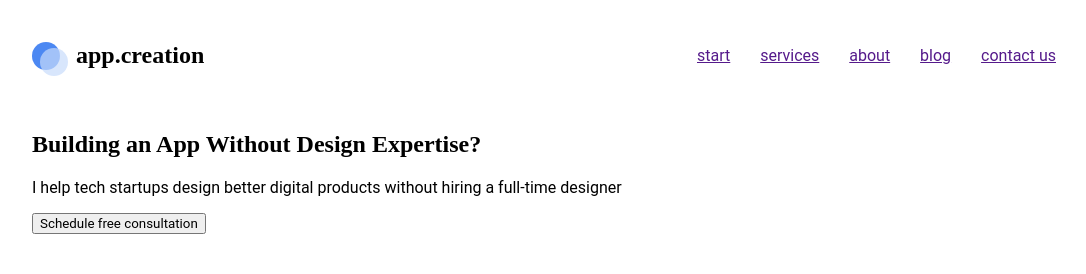
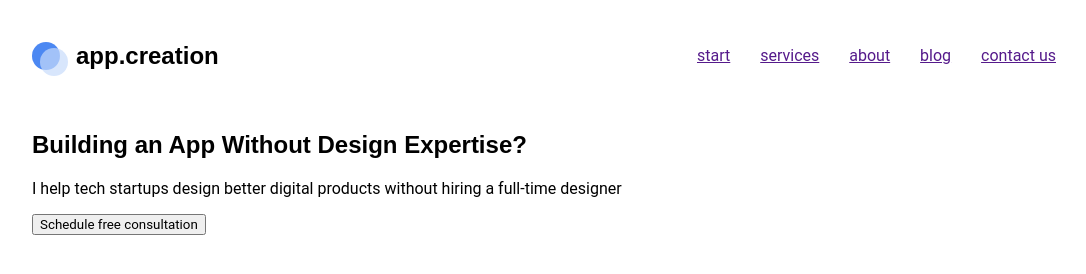
Before and after one commit to lisaredfox/First, a plain HTML site: page index.html in a window 1280 px wide. Shown: the whole page, without its empty margins (96-1182 px from the left). Drawn offline with Linux system fonts and the light colour scheme.

Commit message:
Исправила все по коментарию ментора

```diff
--- a/fonts.css
+++ b/fonts.css
@@ -4,7 +4,7 @@
 
 @font-face {
     font-family: 'pt_serifbold';
-    src: url('fonts/ptserif-bold-webfont.woff') format('woff');
+    src: url('Fonts/ptserif-bold-webfont.woff') format('woff');
     font-weight: normal;
     font-style: normal;
 
@@ -15,7 +15,7 @@
 
 @font-face {
     font-family: 'pt_serifbold_italic';
-    src: url('fonts/ptserif-bolditalic-webfont.woff') format('woff');
+    src: url('Fonts/ptserif-bolditalic-webfont.woff') format('woff');
     font-weight: normal;
     font-style: normal;
 
@@ -26,7 +26,7 @@
 
 @font-face {
     font-family: 'pt_serifitalic';
-    src: url('fonts/ptserif-italic-webfont.woff') format('woff');
+    src: url('Fonts/ptserif-italic-webfont.woff') format('woff');
     font-weight: normal;
     font-style: normal;
 
@@ -37,7 +37,7 @@
 
 @font-face {
     font-family: 'pt_serifregular';
-    src: url('fonts/ptserif-regular-webfont.woff') format('woff');
+    src: url('Fonts/ptserif-regular-webfont.woff') format('woff');
     font-weight: normal;
     font-style: normal;
 
@@ -45,7 +45,7 @@
 
 @font-face {
     font-family: 'robotomedium_italic';
-    src: url('fonts/roboto-mediumitalic-webfont.woff') format('woff');
+    src: url('Fonts/roboto-mediumitalic-webfont.woff') format('woff');
     font-weight: normal;
     font-style: normal;
 
@@ -56,7 +56,7 @@
 
 @font-face {
     font-family: 'robotoregular';
-    src: url('fonts/roboto-regular-webfont.woff') format('woff');
+    src: url('Fonts/roboto-regular-webfont.woff') format('woff');
     font-weight: normal;
     font-style: normal;
 
@@ -67,7 +67,7 @@
 
 @font-face {
     font-family: 'robotothin';
-    src: url('fonts/roboto-thin-webfont.woff') format('woff');
+    src: url('Fonts/roboto-thin-webfont.woff') format('woff');
     font-weight: normal;
     font-style: normal;
 
@@ -78,7 +78,7 @@
 
 @font-face {
     font-family: 'robotothin_italic';
-    src: url('fonts/roboto-thinitalic-webfont.woff') format('woff');
+    src: url('Fonts/roboto-thinitalic-webfont.woff') format('woff');
     font-weight: normal;
     font-style: normal;
 
@@ -89,7 +89,7 @@
 
 @font-face {
     font-family: 'robotoitalic';
-    src: url('fonts/roboto-italic-webfont.woff') format('woff');
+    src: url('Fonts/roboto-italic-webfont.woff') format('woff');
     font-weight: normal;
     font-style: normal;
 
@@ -100,7 +100,7 @@
 
 @font-face {
     font-family: 'robotolight';
-    src: url('fonts/roboto-light-webfont.woff') format('woff');
+    src: url('Fonts/roboto-light-webfont.woff') format('woff');
     font-weight: normal;
     font-style: normal;
 
@@ -111,7 +111,7 @@
 
 @font-face {
     font-family: 'robotolight_italic';
-    src: url('fonts/roboto-lightitalic-webfont.woff') format('woff');
+    src: url('Fonts/roboto-lightitalic-webfont.woff') format('woff');
     font-weight: normal;
     font-style: normal;
 
@@ -122,7 +122,7 @@
 
 @font-face {
     font-family: 'robotomedium';
-    src: url('fonts/roboto-medium-webfont.woff') format('woff');
+    src: url('Fonts/roboto-medium-webfont.woff') format('woff');
     font-weight: normal;
     font-style: normal;
 
@@ -133,7 +133,7 @@
 
 @font-face {
     font-family: 'robotoblack';
-    src: url('fonts/roboto-black-webfont.woff') format('woff');
+    src: url('Fonts/roboto-black-webfont.woff') format('woff');
     font-weight: normal;
     font-style: normal;
 
@@ -144,7 +144,7 @@
 
 @font-face {
     font-family: 'robotoblack_italic';
-    src: url('fonts/roboto-blackitalic-webfont.woff') format('woff');
+    src: url('Fonts/roboto-blackitalic-webfont.woff') format('woff');
     font-weight: normal;
     font-style: normal;
 
@@ -155,7 +155,7 @@
 
 @font-face {
     font-family: 'robotobold';
-    src: url('fonts/roboto-bold-webfont.woff') format('woff');
+    src: url('Fonts/roboto-bold-webfont.woff') format('woff');
     font-weight: normal;
     font-style: normal;
 
--- a/styles.css
+++ b/styles.css
@@ -1,21 +1,20 @@
 .header__logo{
     padding: 40px 0px;
     padding-left: 44px;
-    font: bold 24px/31px 'PT Serf, arial, helvetica,sans-serif';
     position: relative;
-}
+    font: bold 24px/31px 'PT Serf','arial','helvetica','sans-serif';
+    }
 .header__menu{
-    font-family:'Roboto', sans-serif;
-
+    font-family:'Roboto', 'sans-serif';
 }
 .main__title_question{
-    font-family: 'PT Serif', 'Arial, Helvetica, sans-serif';
+    font-family: 'PT Serif', 'Arial', 'Helvetica', 'sans-serif';
 }
 .main__description_small{
-    font-family:'Roboto', sans-serif;
+    font-family:'Roboto', 'sans-serif';
 }
 .main__button_schedule{
-    font-family:'Roboto', sans-serif;
+    font-family:'Roboto', 'sans-serif';
 }
 .header{
     display: flex;
```
